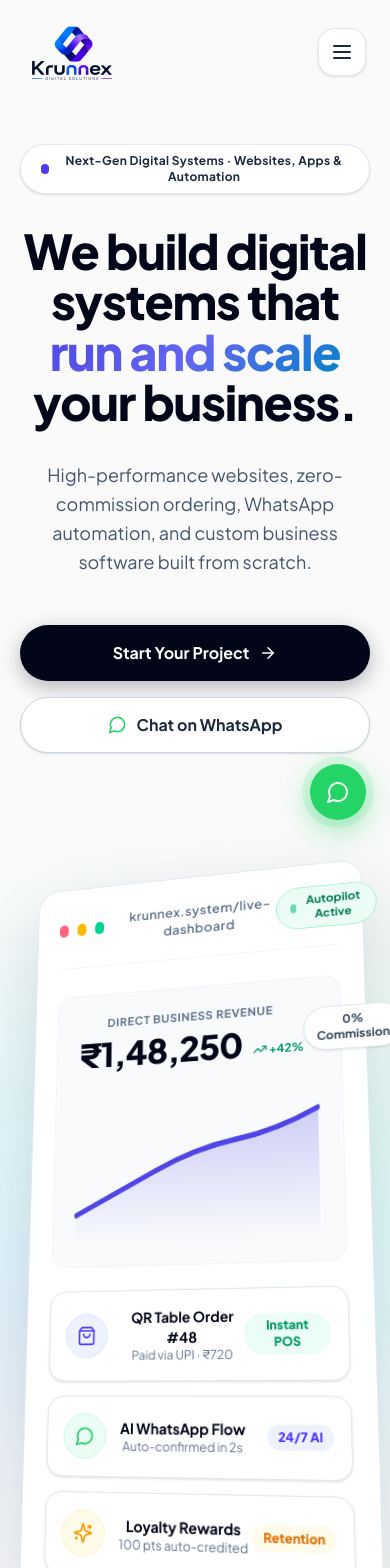
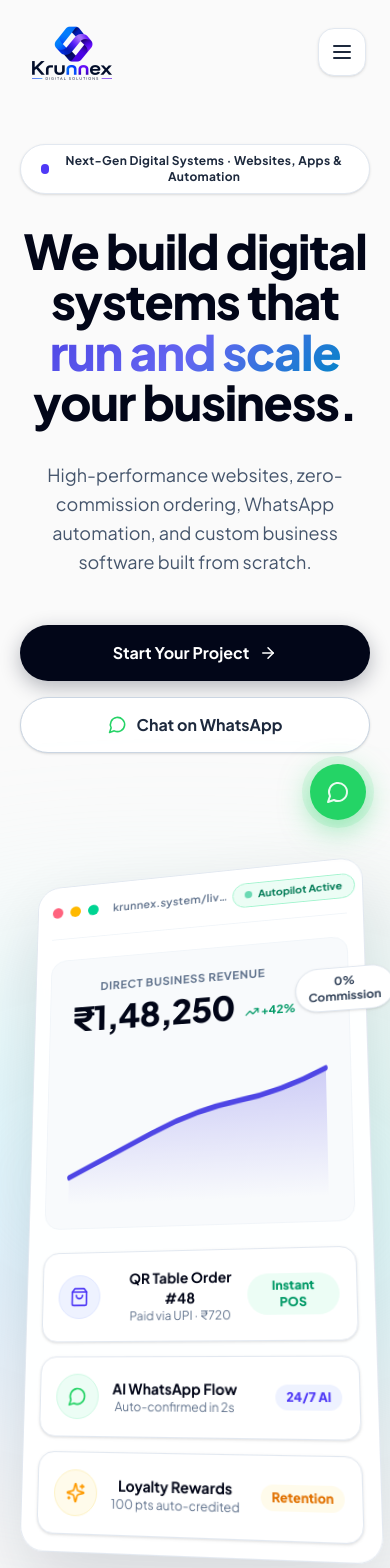
Before and after one commit to Krusheel-kumar/portfolio, a React (Vite) app: page / in a window 390 px wide. Shown: the top 1568 px of the page. Built offline with nearby package versions, Linux system fonts and the light colour scheme.

Commit message:
fix(mobile): add viewport meta tag and responsive bounds for genuine mobile layout

```diff
--- a/index.html
+++ b/index.html
@@ -2,6 +2,7 @@
 <html lang="en">
   <head>
     <meta charset="UTF-8" />
+    <meta name="viewport" content="width=device-width, initial-scale=1.0" />
     <link rel="icon" type="image/svg+xml" href="/vite.svg" />
     <link rel="preconnect" href="https://fonts.googleapis.com">
     <link rel="preconnect" href="https://fonts.gstatic.com" crossorigin>
--- a/src/components/sections/HeroSection.tsx
+++ b/src/components/sections/HeroSection.tsx
@@ -38,19 +38,19 @@ function Interactive3DStage() {
           rotateY: rotate.y,
         }}
         transition={{ type: "spring", stiffness: 120, damping: 18 }}
-        className="relative transform-3d rounded-3xl bg-white/95 border border-slate-200 shadow-[0_35px_80px_rgba(15,23,42,0.14)] p-6 sm:p-9 backdrop-blur-xl transition-shadow"
+        className="relative transform-3d rounded-3xl bg-white/95 border border-slate-200 shadow-[0_35px_80px_rgba(15,23,42,0.14)] p-4 sm:p-9 backdrop-blur-xl transition-shadow"
       >
         {/* Top Control Bar */}
-        <div className="flex items-center justify-between pb-5 border-b border-slate-100 mb-8">
-          <div className="flex items-center gap-2.5">
-            <div className="w-3.5 h-3.5 rounded-full bg-rose-400" />
-            <div className="w-3.5 h-3.5 rounded-full bg-amber-400" />
-            <div className="w-3.5 h-3.5 rounded-full bg-emerald-400" />
-            <span className="ml-3 text-sm font-semibold text-slate-500 tracking-wide">krunnex.system/live-dashboard</span>
+        <div className="flex items-center justify-between pb-4 sm:pb-5 border-b border-slate-100 mb-6 sm:mb-8">
+          <div className="flex items-center gap-2">
+            <div className="w-3 h-3 rounded-full bg-rose-400" />
+            <div className="w-3 h-3 rounded-full bg-amber-400" />
+            <div className="w-3 h-3 rounded-full bg-emerald-400" />
+            <span className="ml-2 sm:ml-3 text-xs sm:text-sm font-semibold text-slate-500 tracking-wide truncate max-w-[130px] sm:max-w-none">krunnex.system/live-dashboard</span>
           </div>
-          <div className="flex items-center gap-2 px-3.5 py-1.5 rounded-full bg-emerald-50 border border-emerald-200">
-            <span className="w-2.5 h-2.5 rounded-full bg-emerald-500 animate-pulse" />
-            <span className="text-xs font-bold text-emerald-700">Autopilot Active</span>
+          <div className="flex items-center gap-1.5 sm:gap-2 px-3 py-1 sm:px-3.5 sm:py-1.5 rounded-full bg-emerald-50 border border-emerald-200 shrink-0">
+            <span className="w-2 h-2 rounded-full bg-emerald-500 animate-pulse" />
+            <span className="text-[11px] sm:text-xs font-bold text-emerald-700">Autopilot Active</span>
           </div>
         </div>
 
--- a/src/index.css
+++ b/src/index.css
@@ -61,6 +61,8 @@
     font-family: 'Plus Jakarta Sans', system-ui, -apple-system, BlinkMacSystemFont, 'Segoe UI', Roboto, sans-serif !important;
     background-color: #FAFAFA !important;
     color: #0F172A !important;
+    overflow-x: hidden;
+    max-width: 100vw;
     @apply scroll-smooth;
   }
 }
```
Also changed, not shown: 4 other files (tests, documents, lock files or other folders).
